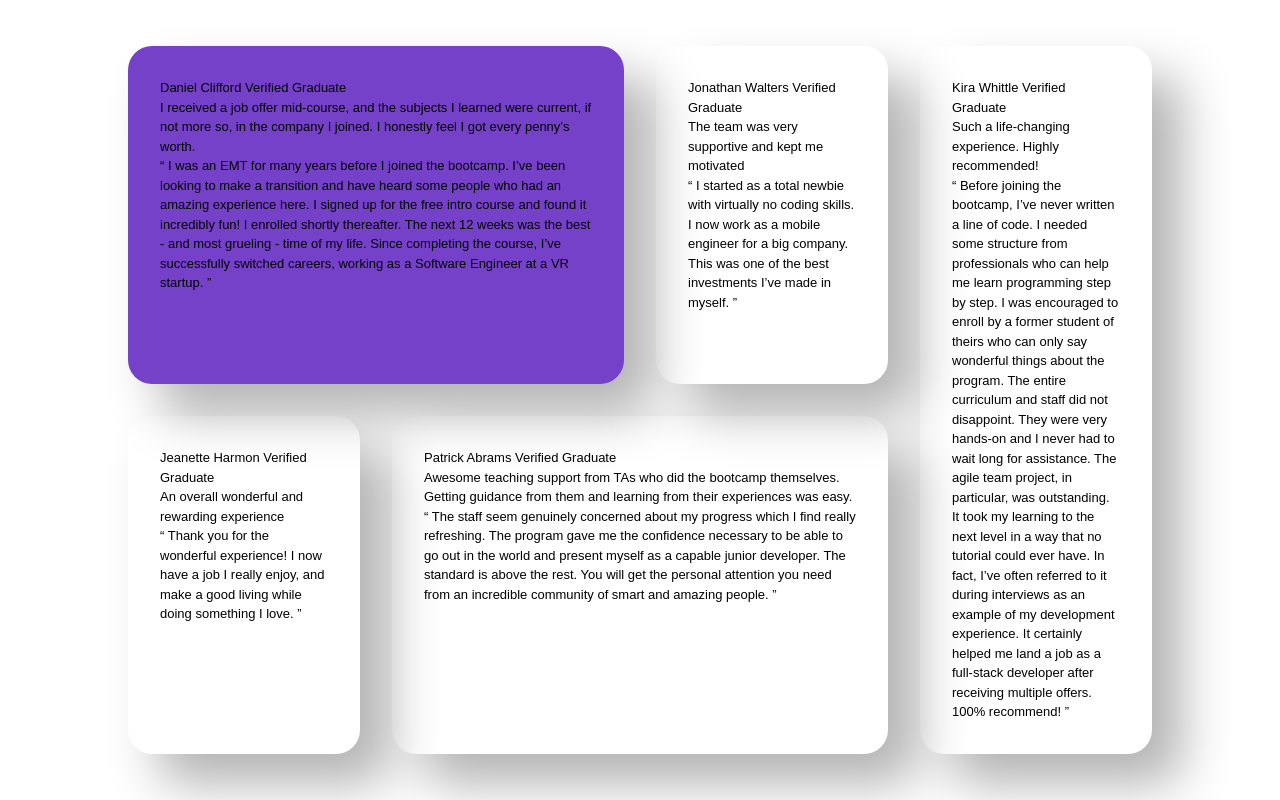
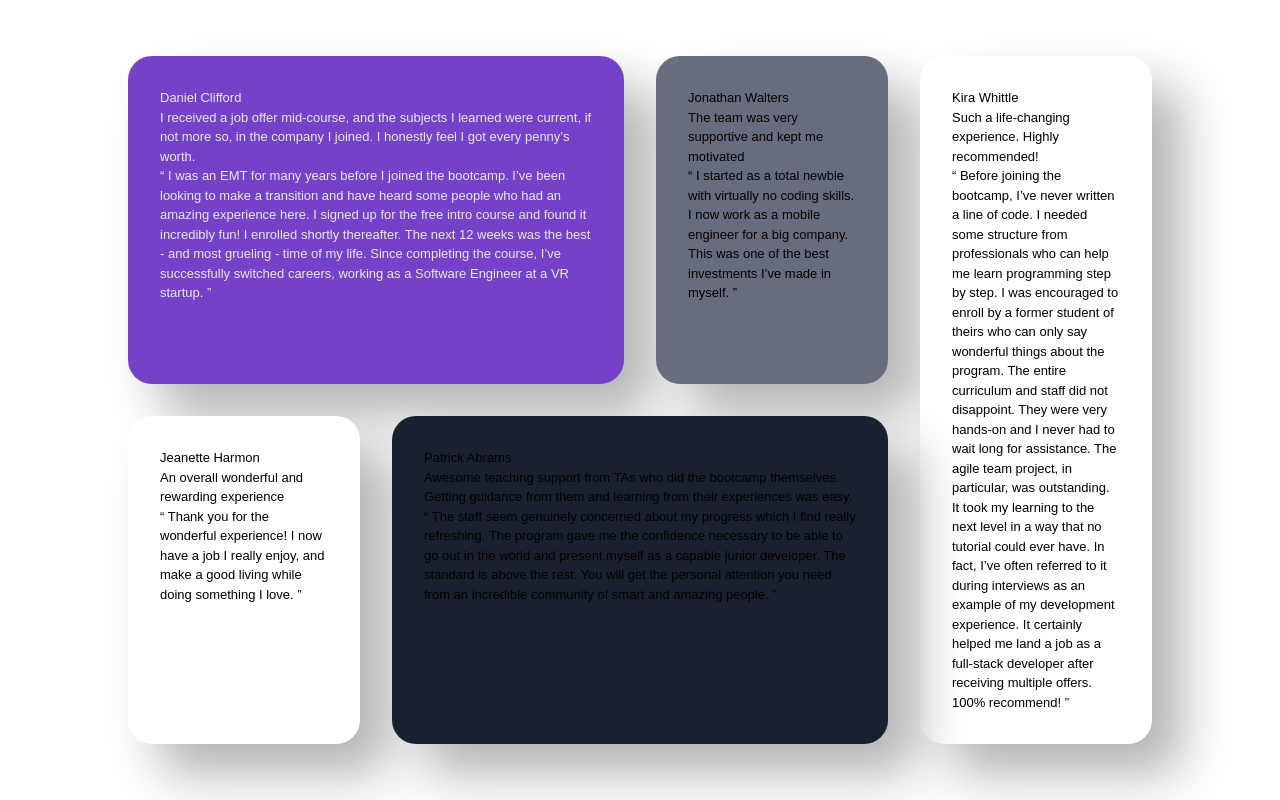
Before and after one commit to lilKriT/fem-testimonials-grid-section, a Next.js app: page / in a window 1280 px wide. Built offline with nearby package versions, Linux system fonts and the light colour scheme.

Commit message:
Created some weirdness.

```diff
--- a/app/page.tsx
+++ b/app/page.tsx
@@ -1,8 +1,9 @@
 import TestimonialCard from "./_components/TestimonialCard";
 
 export type Testimonial = {
+  name: string;
+  verified: string;
   picture?: string;
-  name: string;
   highlight: string;
   quote: string;
   style?: string;
@@ -12,40 +13,54 @@ export type Testimonial = {
 
 const testimonials: Testimonial[] = [
   {
-    name: "Daniel Clifford Verified Graduate",
+    name: "Daniel Clifford",
+    verified: "Verified Graduate",
+    picture: "image-daniel.jpg",
     highlight:
       "I received a job offer mid-course, and the subjects I learned were current, if not more so, in the company I joined. I honestly feel I got every penny’s worth.",
     quote:
       "“ I was an EMT for many years before I joined the bootcamp. I’ve been looking to make a transition and have heard some people who had an amazing experience here. I signed up for the free intro course and found it incredibly fun! I enrolled shortly thereafter. The next 12 weeks was the best - and most grueling - time of my life. Since completing the course, I’ve successfully switched careers, working as a Software Engineer at a VR startup. ”",
     wide: true,
-    style: "bg-purple-500",
+    style: "bg-purple-500 text-gray-100",
   },
   {
-    name: "Jonathan Walters Verified Graduate",
+    name: "Jonathan Walters",
+    verified: "Verified Graduate",
+    picture: "image-jonathan.jpg",
     highlight: "The team was very supportive and kept me motivated",
     quote:
       "“ I started as a total newbie with virtually no coding skills. I now work as a mobile engineer for a big company. This was one of the best investments I’ve made in myself. ”",
+    style: "bg-gray-400",
   },
   {
-    name: "Kira Whittle Verified Graduate",
+    name: "Kira Whittle",
+    verified: "Verified Graduate",
+    picture: "image-kira.jpg",
     highlight: "Such a life-changing experience. Highly recommended!",
     quote:
       " “ Before joining the bootcamp, I’ve never written a line of code. I needed some structure from professionals who can help me learn programming step by step. I was encouraged to enroll by a former student of theirs who can only say wonderful things about the program. The entire curriculum and staff did not disappoint. They were very hands-on and I never had to wait long for assistance. The agile team project, in particular, was outstanding. It took my learning to the next level in a way that no tutorial could ever have. In fact, I’ve often referred to it during interviews as an example of my development experience. It certainly helped me land a job as a full-stack developer after receiving multiple offers. 100% recommend! ”",
     tall: true,
+    style: "bg-white",
   },
   {
-    name: "Jeanette Harmon Verified Graduate",
+    name: "Jeanette Harmon",
+    verified: "Verified Graduate",
+    picture: "image-jeanette.jpg",
     highlight: "An overall wonderful and rewarding experience",
     quote:
       "“ Thank you for the wonderful experience! I now have a job I really enjoy, and make a good living while doing something I love. ”",
+    style: "bg-white",
   },
   {
-    name: "Patrick Abrams Verified Graduate",
+    name: "Patrick Abrams",
+    verified: "Verified Graduate",
+    picture: "image-patrick.jpg",
     highlight:
       "Awesome teaching support from TAs who did the bootcamp themselves. Getting guidance from them and learning from their experiences was easy.",
     quote:
       "“ The staff seem genuinely concerned about my progress which I find really refreshing. The program gave me the confidence necessary to be able to go out in the world and present myself as a capable junior developer. The standard is above the rest. You will get the personal attention you need from an incredible community of smart and amazing people. ”",
     wide: true,
+    style: "bg-darkblue",
   },
 ];
 
```
